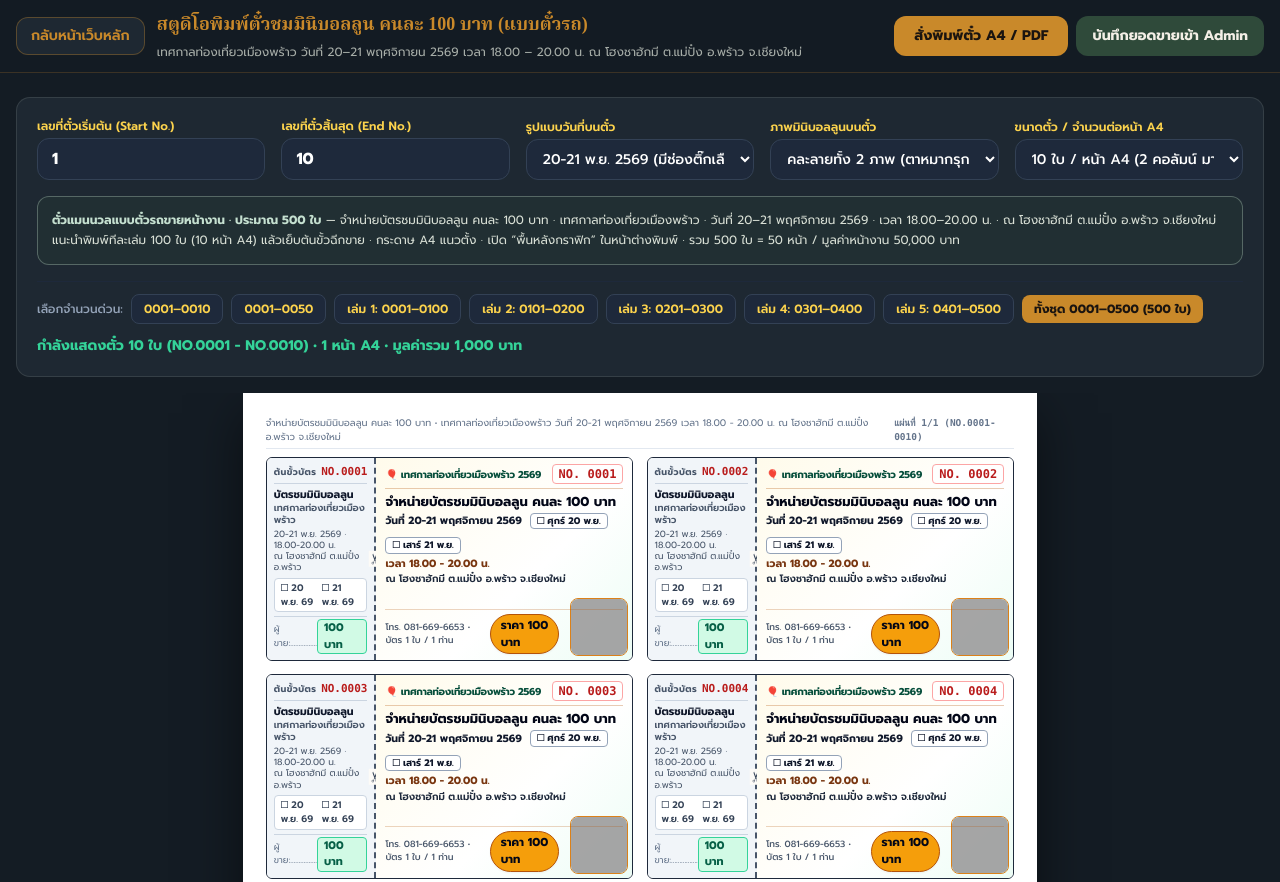
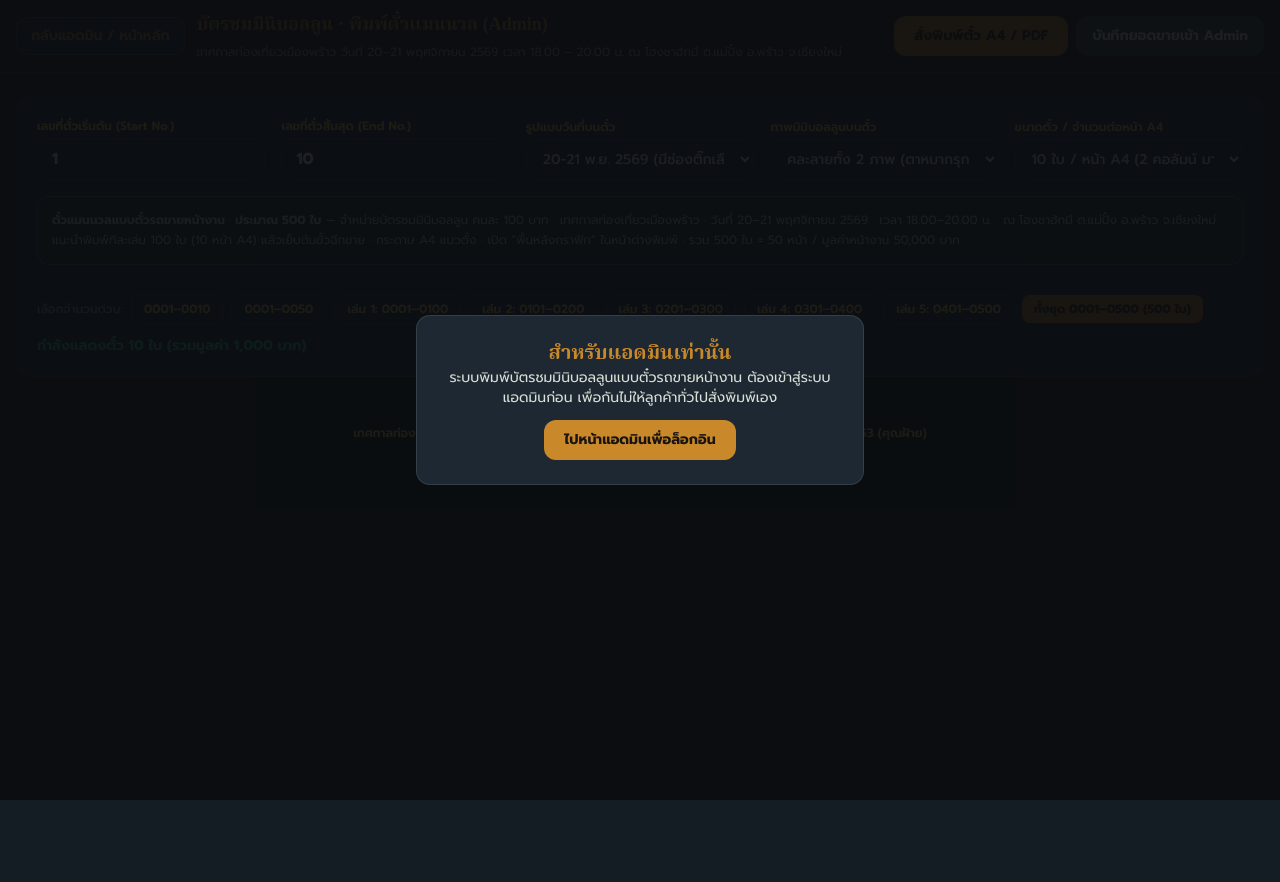
Before and after one commit to chinchetthase66-arch/unfounded, a plain HTML site: page tickets.html in a window 1280 px wide. Shown: the top 882 px of the page. After the commit the page ends 800 px from the top, so only its background shows below. Drawn offline with nearby package versions, Linux system fonts and the light colour scheme; grey boxes are pictures that could not be loaded; a web font is replaced by a local one.

Commit message:
Restrict mini-balloon ticket printing to Admin only.
Remove the public print shortcut, rename the Admin action to ticket studio access, and gate tickets.html behind the existing Admin session.

```diff
--- a/js/app.js
+++ b/js/app.js
@@ -32,6 +32,10 @@ window.addEventListener('DOMContentLoaded', async () => {
   onLanternQtyInput();
   onBalloonQtyInput();
   await syncAllDataFromCloud();
+  // ลิงก์จากสตูดิโอพิมพ์ตั๋ว (#admin) → เปิดล็อกอิน/แอดมินทันที
+  if (location.hash === '#admin') {
+    handleAdminNavClick();
+  }
 });
 
 /**
--- a/tickets.html
+++ b/tickets.html
@@ -181,15 +181,23 @@
 <body class="min-h-screen pb-16">
 
   <!-- แถบควบคุมด้านบน (ซ่อนอัตโนมัติเวลาสั่งพิมพ์) -->
+  <div id="ticketAuthGate" class="no-print fixed inset-0 z-[60] hidden items-center justify-center p-4" style="background:rgba(10,12,16,0.92);">
+    <div class="ticket-shell-panel max-w-md w-full p-6 text-center space-y-3">
+      <h2 class="font-display text-xl" style="color:var(--candle);margin:0;">สำหรับแอดมินเท่านั้น</h2>
+      <p class="text-sm" style="color:var(--mist);margin:0;">ระบบพิมพ์บัตรชมมินิบอลลูนแบบตั๋วรถขายหน้างาน ต้องเข้าสู่ระบบแอดมินก่อน เพื่อกันไม่ให้ลูกค้าทั่วไปสั่งพิมพ์เอง</p>
+      <a href="./index.html#admin" class="inline-flex items-center justify-center px-5 py-2.5 rounded-xl font-bold text-sm border-0" style="background:var(--candle);color:var(--ink);text-decoration:none;">ไปหน้าแอดมินเพื่อล็อกอิน</a>
+    </div>
+  </div>
+
   <header class="no-print ticket-shell-header sticky top-0 z-40">
     <div class="max-w-7xl mx-auto px-4 py-3 flex flex-wrap items-center justify-between gap-3">
       <div class="flex items-center gap-3">
         <a href="./index.html" class="inline-flex items-center px-3.5 py-2 rounded-xl text-sm font-semibold border transition" style="background:#1e2832;color:var(--candle);border-color:rgba(201,137,42,0.35);">
-          กลับหน้าเว็บหลัก
+          กลับแอดมิน / หน้าหลัก
         </a>
         <div>
           <h1 class="text-base md:text-lg font-display" style="color:var(--candle);margin:0;">
-            สตูดิโอพิมพ์ตั๋วชมมินิบอลลูน คนละ 100 บาท (แบบตั๋วรถ)
+            บัตรชมมินิบอลลูน · พิมพ์ตั๋วแมนนวล (Admin)
           </h1>
           <p class="text-xs" style="color:rgba(217,224,214,0.75);margin:0.25rem 0 0;">
             เทศกาลท่องเที่ยวเมืองพร้าว วันที่ 20–21 พฤศจิกายน 2569 เวลา 18.00 – 20.00 น. ณ โฮงชาฮักมี ต.แม่ปั๋ง อ.พร้าว จ.เชียงใหม่
@@ -366,11 +374,38 @@
     const ARTWORK_CHECKERED = './บอลลูนตาหมากรุกเหนือทุ่งยามอาทิตย์อัสดง.png';
     const ARTWORK_COW = './บอลลูนวัวยักษ์เหนือนาทุ่ง.png';
 
+    function isTicketStudioAdmin() {
+      try {
+        return sessionStorage.getItem(STORAGE_KEYS.ADMIN_AUTH) === 'authenticated';
+      } catch (_) {
+        return false;
+      }
+    }
+
+    function enforceTicketStudioAdminGate() {
+      const gate = document.getElementById('ticketAuthGate');
+      if (isTicketStudioAdmin()) {
+        if (gate) {
+          gate.classList.add('hidden');
+          gate.classList.remove('flex');
+        }
+        return true;
+      }
+      if (gate) {
+        gate.classList.remove('hidden');
+        gate.classList.add('flex');
+      }
+      const sheets = document.getElementById('sheetsContainer');
+      if (sheets) sheets.innerHTML = '';
+      return false;
+    }
+
     function formatSerial(num) {
       return String(num).padStart(4, '0');
     }
 
     function setRangePreset(start, end) {
+      if (!enforceTicketStudioAdminGate()) return;
       document.getElementById('startNumInput').value = start;
       document.getElementById('endNumInput').value = end;
       renderTickets();
@@ -484,6 +519,7 @@
     let renderTicketsToken = 0;
 
     function renderTickets() {
+      if (!enforceTicketStudioAdminGate()) return;
       let start = parseInt(document.getElementById('startNumInput').value, 10) || 1;
       let end = parseInt(document.getElementById('endNumInput').value, 10) || 10;
       if (start < 1) start = 1;
@@ -618,7 +654,15 @@
     }
 
     window.addEventListener('DOMContentLoaded', () => {
+      if (!enforceTicketStudioAdminGate()) return;
       renderTickets();
+    });
+
+    window.addEventListener('beforeprint', () => {
+      if (!isTicketStudioAdmin()) {
+        alert('ต้องเข้าสู่ระบบแอดมินก่อนจึงพิมพ์ตั๋วได้');
+        window.location.href = './index.html#admin';
+      }
     });
   </script>
 </body>
```
Also changed, not shown: index.html (+2 -6 lines).
